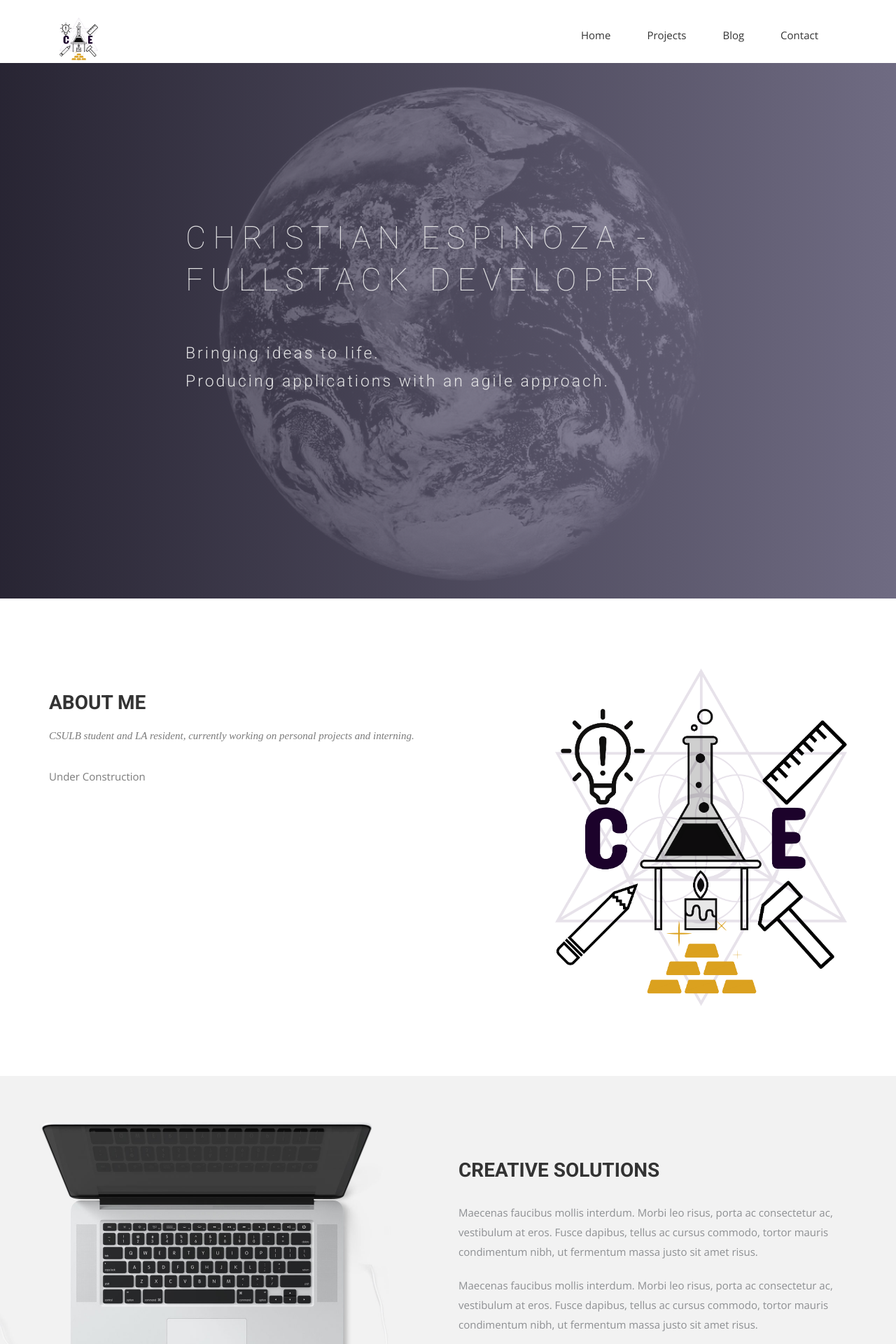
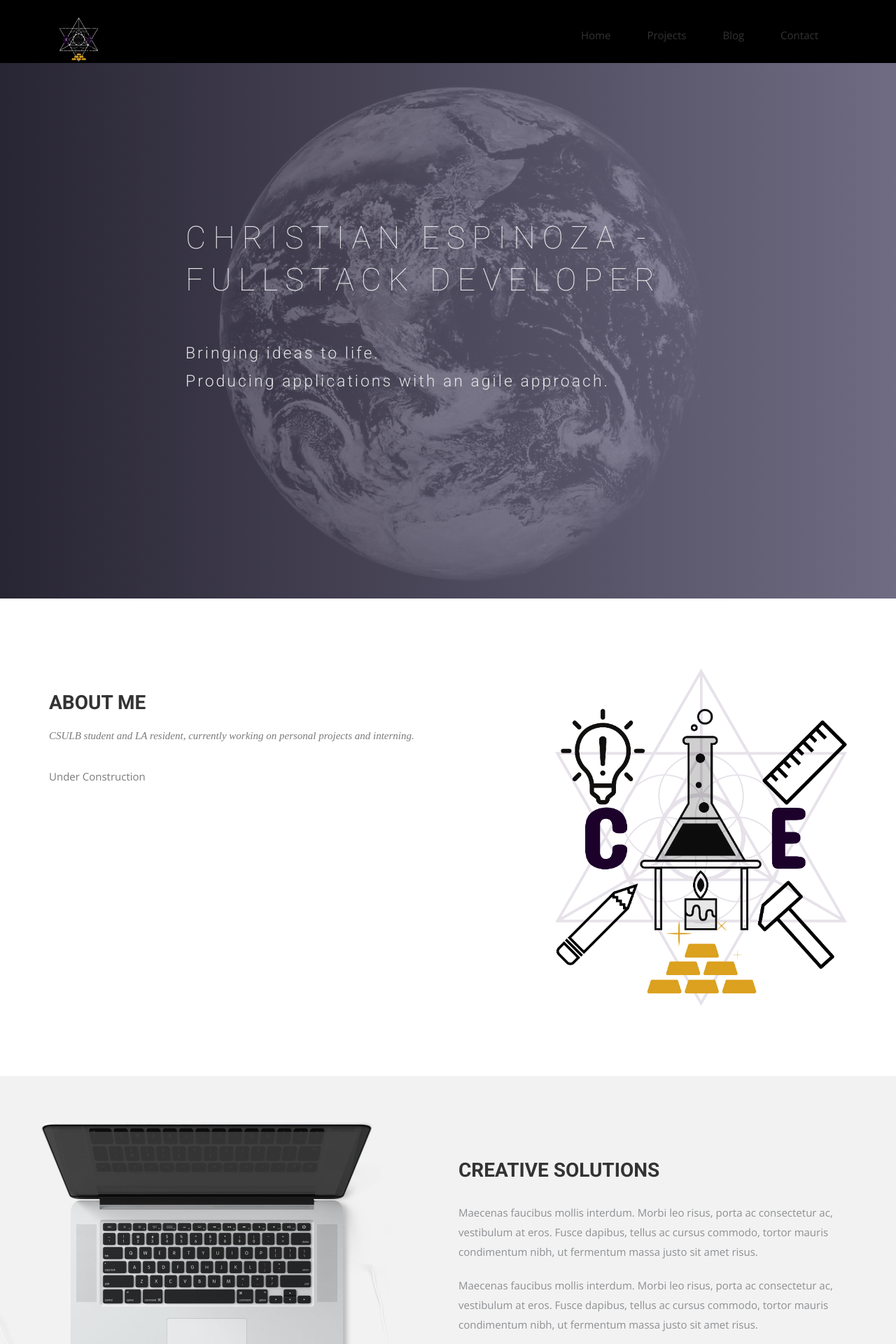
Before and after one commit to Kingslayyerr/Kingslayyerr.github.io, a Jekyll site: the page built from index.html, in a window 1280 px wide. Shown: the top 1920 px of the page at 70% size. Built offline with Jekyll 4.4.1, drawn with Linux system fonts in a browser that asks for light colours; nearby versions of some CDN libraries; some web fonts are replaced.

Commit message:
css changes

```diff
--- a/css/airspace.css
+++ b/css/airspace.css
@@ -65,7 +65,7 @@ a:active {
 	Header Start
 --*/
 header {
-  background: #fff;
+  background: #000;
   padding: 20px 0;
 }
 header .navbar {
--- a/work.html
+++ b/work.html
@@ -26,10 +26,10 @@ permalink: /work/
               <div class="portfolio-menu">
                 <ul>
                     <li class="filter" data-filter="all">Everything</li>
-                    <li class="filter" data-filter=".Branding">Technical Writing Clips</li>
-                    <li class="filter" data-filter=".Websites">Apps</li>
+                    <li class="filter" data-filter=".Branding">Documentation</li>
+                    <li class="filter" data-filter=".Websites">Applications</li>
                     <!--<li class="filter" data-filter=".Graphic">Graphic</li>-->
-                    <li class="filter" data-filter=".design">Design</li>
+                    <li class="filter" data-filter=".design">UX Design</li>
                    <!-- <li class="filter" data-filter=".Video">Video</li> -->
                 </ul>
               </div>
```
